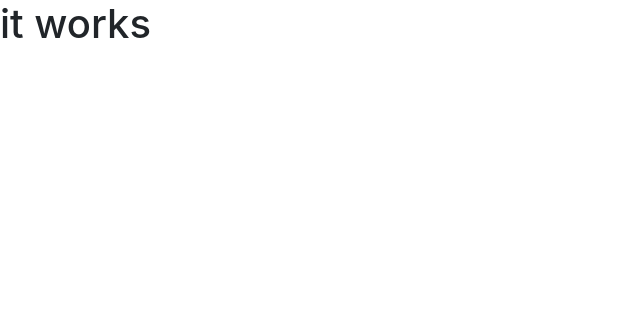
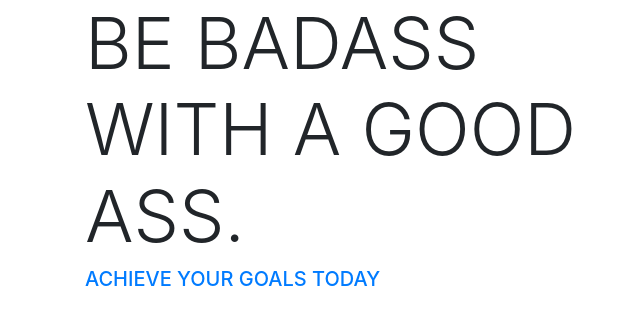
Before and after one commit to fudge88/FouFou, a Django app: page / in a window 1280 px wide. Shown: the top 325 px of the page, without its empty margins (0-640 px from the left). Run offline with Django 3.2, Linux system fonts and the light colour scheme; some libraries are stand-ins or nearby versions.

Commit message:
added home page content

```diff
--- a/home/templates/home/index.html
+++ b/home/templates/home/index.html
@@ -1,8 +1,22 @@
 {% extends "base.html" %}
 {% load static %}
 
+{% block page_header %}
+    <div class="header"></div>
+{% endblock %}
+
 {% block content %}
-
-<h1 class="dispaly-4">it works</h1>
+<div class="container h-70">
+    <div class="row w-100">
+        <div class="col-8 col-md-6">
+            <h1 class="display-3 text-uppercase">
+                Be badass with a good ass.
+            </h1>
+            <h5>
+                <a href="" class="text-uppercase">Achieve your goals today</a>
+            </h5>
+        </div>
+    </div>
+</div>
 
 {% endblock %}
```
